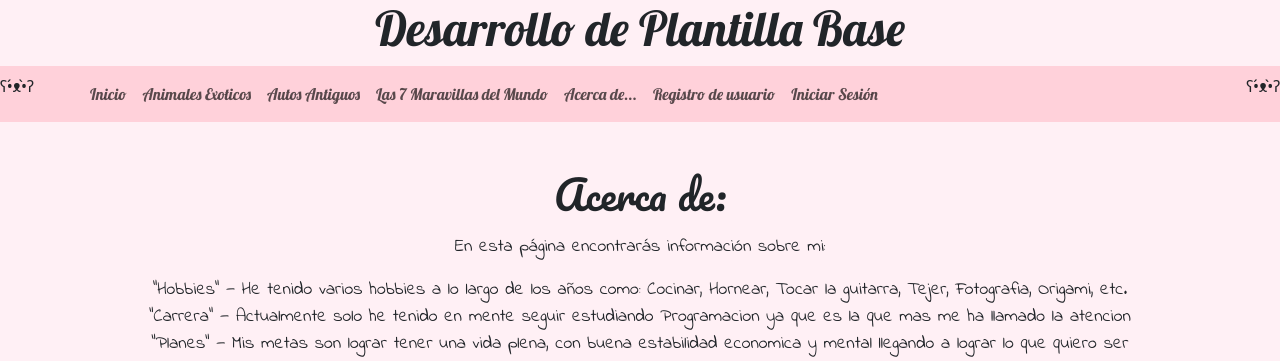
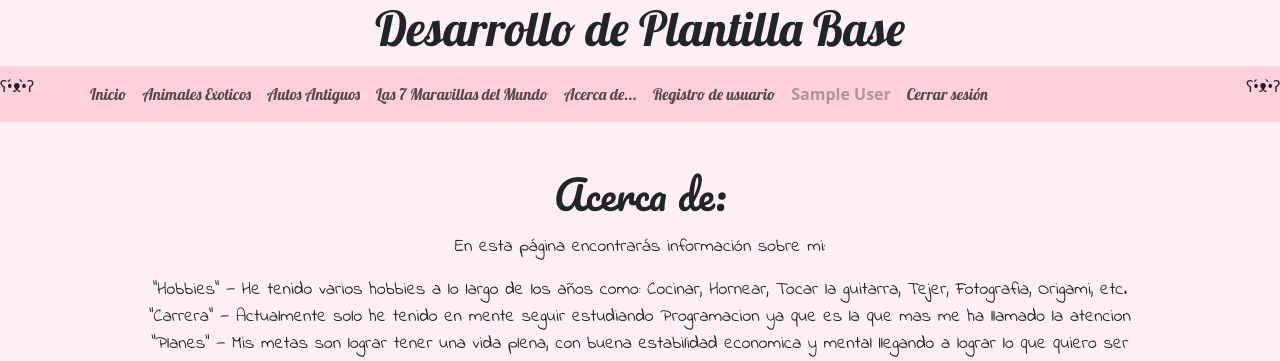
Before and after one commit to Karla-Michelle-Andres-Cruz/plantillas, a Flask app: page /acercade in a window 1280 px wide. Shown: the top 361 px of the page. Run offline with Flask 3, Linux system fonts and the light colour scheme; the visitor is signed in with stand-in values (Sample User, id 1).

Commit message:
28/10/2025

```diff
--- a/templates/index.html
+++ b/templates/index.html
@@ -23,7 +23,7 @@
         <div class="collapse navbar-collapse text-center" id="navbarNav">
             <ul class="navbar-nav me-auto mb-2 mb-lg-0">
                 <li class="nav-item">
-                    <a class="nav-link" aria-current="page" style="font-family: 'Lobster', system-ui;" href="/inicio">Inicio</a>
+                    <a class="nav-link" aria-current="page" style="font-family: 'Lobster', system-ui;" href="/">Inicio</a>
                 </li>
                 <li class="nav-item">
                     <a class="nav-link" style="font-family: 'Lobster', system-ui;" href="/animales">Animales Exoticos</a>
@@ -40,11 +40,18 @@
                 <li class="nav-item">
                     <a class="nav-link" style="font-family: 'Lobster', system-ui;" href="/registro">Registro de usuario</a>
                 </li>
-                <li class="nav-item">
-                    <a class="nav-link" style="font-family: 'Lobster', system-ui;" href="/iniciosesion">Iniciar Sesión</a>
-                </li>
-
-
+                {% if 'usuariosRegist' in session %}
+                        <li class="nav-item">
+                            <span class="nav-link disabled" style="font-weight: bold;"> {{ session['usuario'] }}</span>
+                        </li>
+                        <li class="nav-item">
+                            <a class="nav-link" style="font-family: 'Lobster', system-ui;" href="{{ url_for('cerrarsesion') }}">Cerrar sesión</a>
+                        </li>
+                    {% else %}
+                        <li class="nav-item">
+                            <a class="nav-link" style="font-family: 'Lobster', system-ui;" href="{{ url_for('sesion') }}">Iniciar sesión</a>
+                        </li>
+                    {% endif %}
             </ul>
             </div>
         </div>
```
